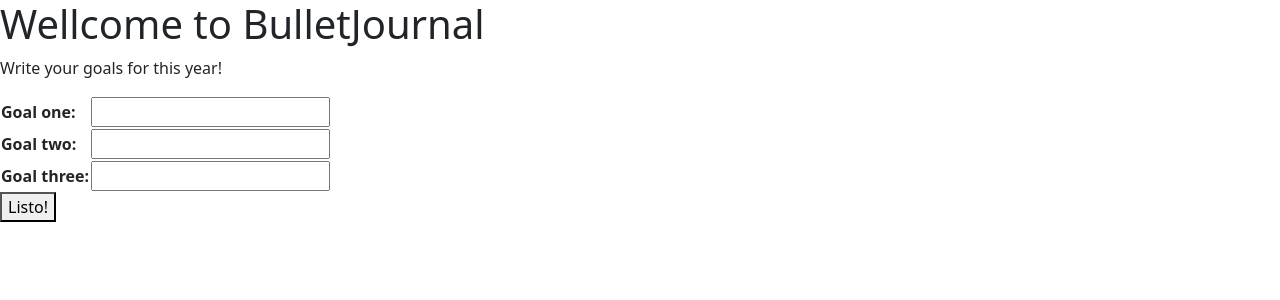
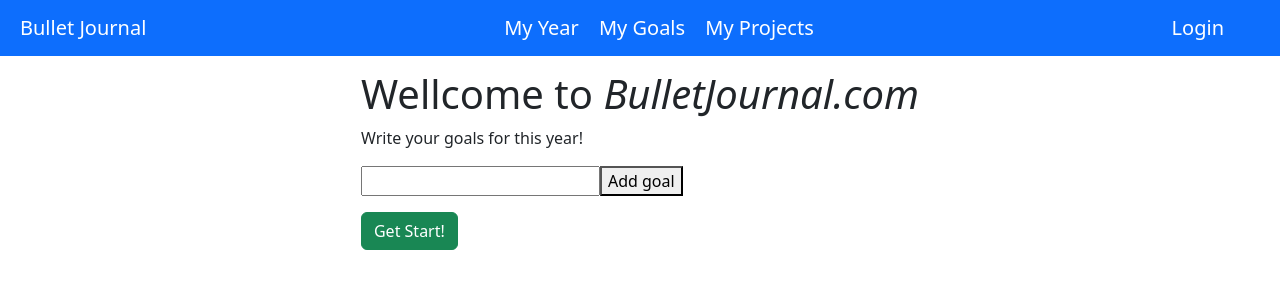
Before and after one commit to andres777-stack/BulletJournal, a Django app: page /yourBulletJournal/ in a window 1280 px wide. Shown: the top 300 px of the page. Run offline with Django 4.2, Linux system fonts and the light colour scheme.

Commit message:
goals page ok and button css ok

```diff
--- a/presentation/urls.py
+++ b/presentation/urls.py
@@ -1,5 +1,7 @@
 from django.urls import path
 from presentation import views
+
+app_name = 'presentation'
 
 urlpatterns = [
     path('', views.greetings, name="greetings"),
--- /dev/null
+++ b/static/css/YearMonthDay/base.css
@@ -0,0 +1,3 @@
+body {
+    background-color:red;
+}
--- a/templates/YearMonthDay/migrate.html
+++ b/templates/YearMonthDay/migrate.html
@@ -4,10 +4,11 @@
 
 {% block content %}
 
+<div style="padding-top: 50px; display:flex; justify-content:center">
     <div>
         <h3>{{obj.class_name}}: {{obj}}</h3>
-    <h3>Day: {{obj.day.mes}} - {{obj.day.number}}</h3>
-    {% if obj.done == False %}
+        <h3>Day: {{obj.day.mes}} {{obj.day.number}}</h3>
+        {% if obj.done == False or obj.class_name == 'Note'%}
         <form action="" method="post">
             {% csrf_token %}
             <label for="date">Pick up a date to migrate your {{obj.class_name|lower}}</label>
@@ -18,5 +19,6 @@
         <h3>The {{obj.class_name|lower}} is already done. You cannot migrate it.</h3>
         {% endif %}
     </div>
+</div>
 
 {% endblock %}
--- a/templates/YearMonthDay/starting.html
+++ b/templates/YearMonthDay/starting.html
@@ -3,19 +3,52 @@
 {% block title %}Starting Your BulletJournal{%endblock%}
 
 {%block content%}
+<div class="content-start" style="display:flex; justify-content:center;">
+    <div>
+        <div class="text">
+        <h1 style="margin-top: 40px;">Wellcome to <i>BulletJournal.com</i></h1>
+        <p>Write your goals for this year!</p>
+        </div>
+        <div class="list-goals">
+            <input type="text" id="input"><button onclick="addGoal()">Add goal</button>
+            <ul id="list" style="list-style:none">
+            </ul>
+        </div>
+        <form action="" method="post" id="form">
+            {% csrf_token %}
+        </form>
+        <button type="button" class="btn btn-success" id="button" onclick="addInput()">Get Start!</button>
+    </div>
+</div>
 
-<h1>Wellcome to BulletJournal</h1>
+<script>
+    function addGoal(){
+        let inputElement = document.getElementById("input").value;
+        let listElement = document.createElement("li");
+        listElement.innerHTML = inputElement;
+        document.getElementById("list").appendChild(listElement);
+        document.getElementById("input").value = "";
+    }
 
-<p>Write your goals for this year!</p>
-<form action="" method="post" id="fo_rm">
-    {% csrf_token %}
-    <table>
-        {{form.as_table}}
-    </table>
-    <button type="submit">Listo!</button>
-</form>
-<div id="goals-container">
-</div>
+    function addInput() {
+        let goals = document.getElementsByTagName("li");
+        for(let i=0; i < goals.length; i++) {
+            let newInput = document.createElement("input");
+            setAttributes(newInput, {'type': 'hidden', 'name':'goal' + i, 'value': goals[i].innerHTML});
+            let form = document.getElementById("form");
+            form.appendChild(newInput);
+        }
+        let form = document.getElementById("form");
+        form.submit();
+
+    }
+
+    function setAttributes(element, attrs) {
+        for(let key in attrs) {
+            element.setAttribute(key, attrs[key]);
+            }
+        }
+</script>
 
 
 {%endblock%}
--- a/templates/YearMonthDay/year.html
+++ b/templates/YearMonthDay/year.html
@@ -11,11 +11,6 @@
         {%endfor%}
         {% endautoescape %}
     </div>
-    <ul>
-        {% for goal in goals%}
-        <li>{{goal.goal}}</li>
-        {%endfor%}
-    </ul>
 </div>
 <script>
 
@@ -32,6 +27,7 @@
             tdElements[i].id = tdElements[i].innerHTML;
             tdElements[i].innerHTML = '';
             let ancor = document.createElement('a');
+            ancor.setAttribute('style', 'text-decoration: none');
             ancor.innerHTML = tdElements[i].id
             ancor.href = theMonths[j] + '/' + tdElements[i].id + '/';
             tdElements[i].appendChild(ancor);
--- a/templates/base.html
+++ b/templates/base.html
@@ -17,7 +17,18 @@
     <link rel="stylesheet" href="https://cdnjs.cloudflare.com/ajax/libs/font-awesome/4.7.0/css/font-awesome.min.css">
     <title>{% block title %}{% endblock %}</title>
 </head>
-<body>
+<body style="padding-top: 30px;">
+    <nav class="navbar fixed-top navbar-dark bg-primary">
+        <a class="navbar-brand" style="margin-left:20px;" href="{% url 'YearMonthDay:index' %}">Bullet Journal</a>
+        <div class="content-nav" style="margin: 0 auto;">
+        <a class="navbar-brand" href="{% url 'YearMonthDay:yourYear' %}">My Year</a>
+        <a class="navbar-brand" href="#">My Goals</a>
+        <a class="navbar-brand" href="#">My Projects</a>
+        </div>
+        <div class="login-nav" style="float:right; margin-right:40px;">
+            <a class="navbar-brand" href="#">Login</a>
+        </div>
+    </nav>
     {% block content %}
 
     {% endblock %}
```
Also changed, not shown: static/css/YearMonthDay/day.css (+19 -1 lines), templates/YearMonthDay/day.html (+9 -6 lines), templates/presentation/index.html (+10 -10 lines). Lines whose indentation alone changed are shown as unchanged.
